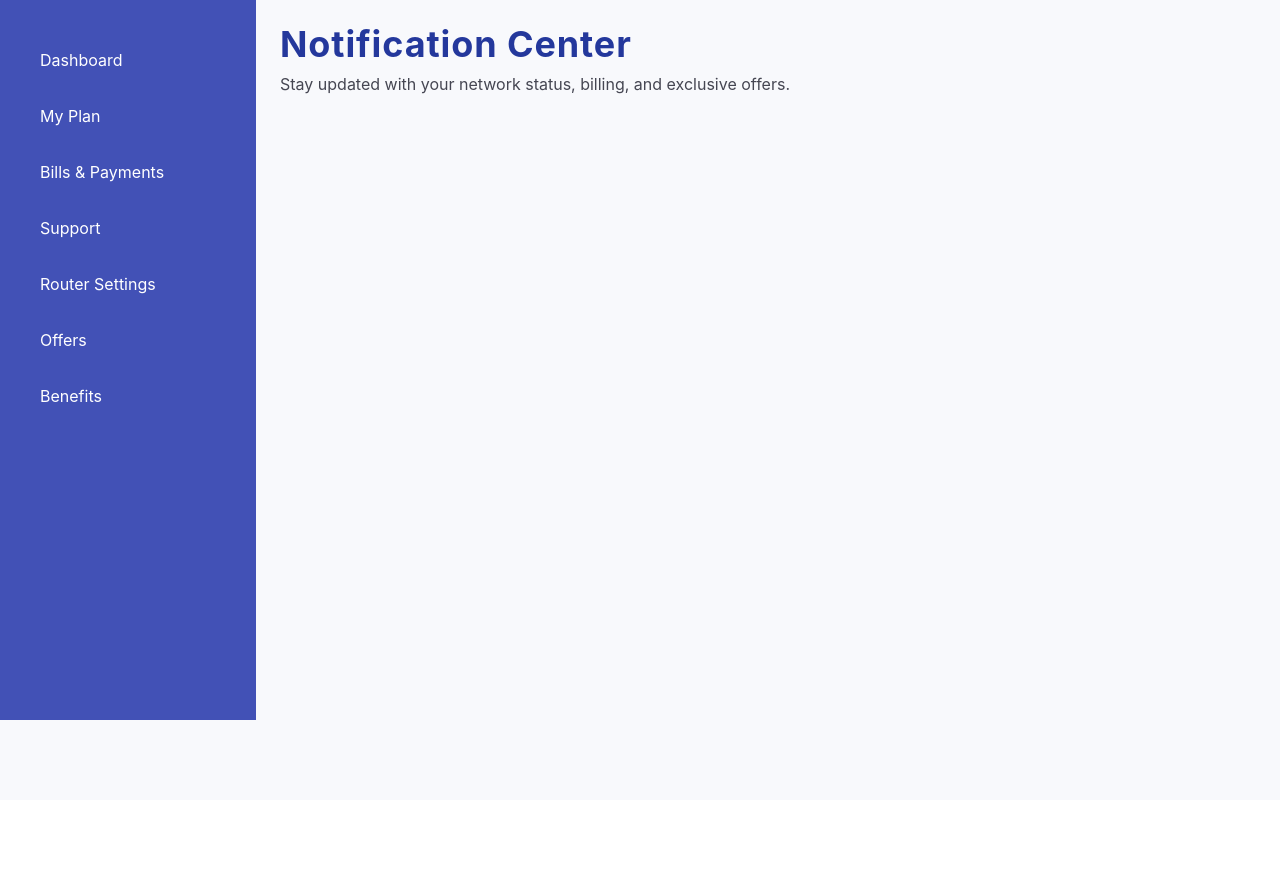
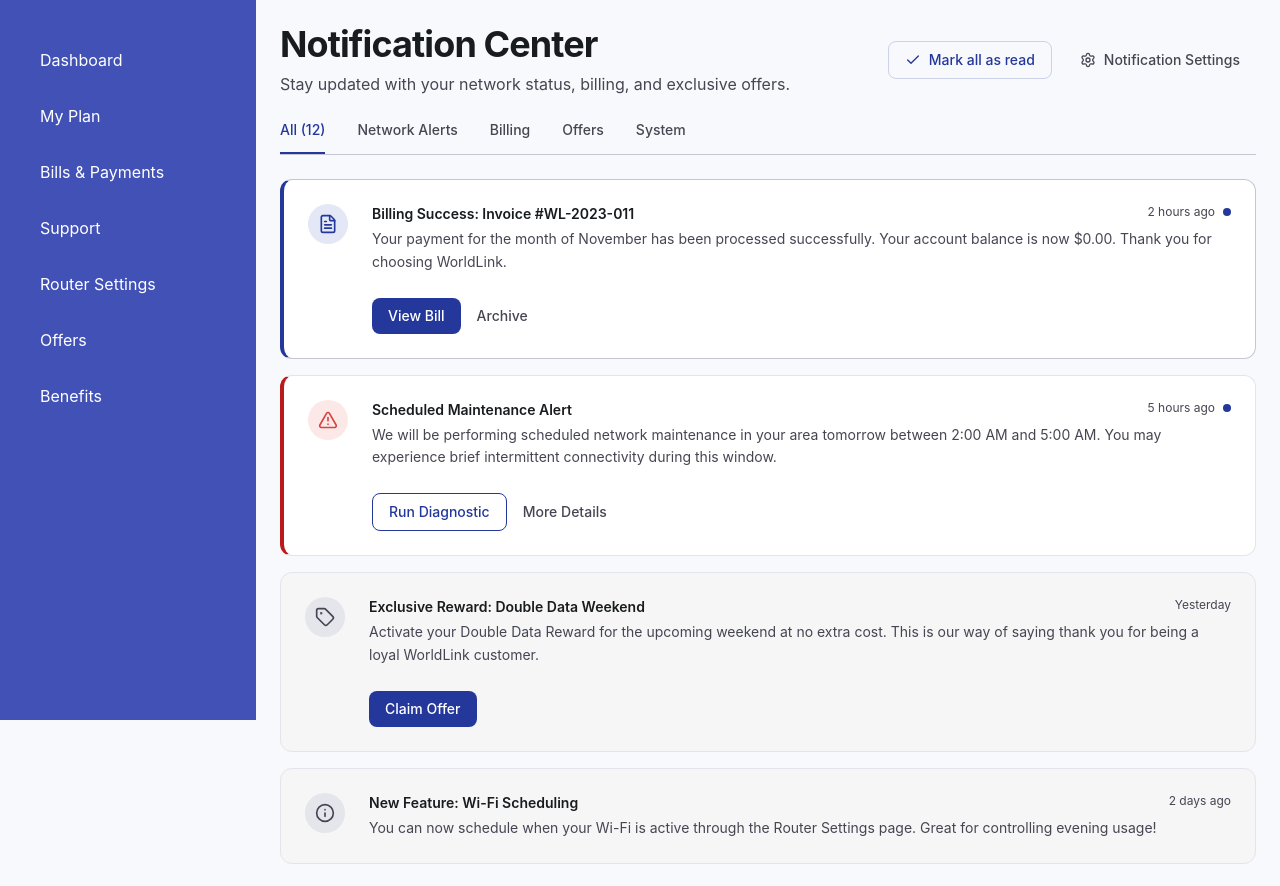
Before and after one commit to shi26tal/worldlink_project, a React (Vite) app: page /notification in a window 1280 px wide. Shown: the part 80-966 px from the top of the page. Before the commit the page ends 880 px from the top, so only its background shows below. Built offline with nearby package versions, Linux system fonts and the light colour scheme.

Commit message:
done with notification page

```diff
--- a/src/pages/NotificationPage.tsx
+++ b/src/pages/NotificationPage.tsx
@@ -1,18 +1,222 @@
+import { useState } from "react";
+import {
+  AlertTriangle,
+  Tag,
+  Info,
+  FileText,
+  Check,
+  Settings,
+  Headphones,
+  Headset,
+} from "lucide-react";
 
+const tabs = ["All (12)", "Network Alerts", "Billing", "Offers", "System"];
 
 const NotificationPage = () => {
+  const [activeTab, setActiveTab] = useState("All (12)");
+
   return (
-    <div className="bg-[#F8F9FC] p-4 min-h-screen md:p-6">
-         <div className="mb-6">
-        <h1 className="text-[#24389C] text-4xl font-bold tracking-wide mb-2">
+    <div className="bg-[#F8F9FC] p-4 md:p-6">
+
+      <div className="flex flex-col md:flex-row md:items-center md:justify-between mb-6 gap-4">
+        <div>
+          <h1 className="text-[#191C1E] text-4xl font-bold tracking-tight mb-2">
             Notification Center
           </h1>
           <p className="text-[#454652] text-base">
-          Stay updated with your network status, billing, and exclusive offers.
+            Stay updated with your network status, billing, and exclusive
+            offers.
+          </p>
+        </div>
+        <div className="flex items-center gap-3">
+          <button className="flex items-center gap-2 px-4 py-2 rounded-lg border border-[#24389C33] text-[#24389C] text-sm font-medium">
+            <Check className="w-4 h-4" color="#24389C" />
+            Mark all as read
+          </button>
+          <button className="flex items-center gap-2 px-4 py-2 text-[#454652] text-sm font-medium">
+            <Settings className="w-4 h-4" />
+            Notification Settings
+          </button>
+        </div>
+      </div>
+
+      {/* tabs */}
+      <div className="flex items-center gap-8 border-b border-[#C5C5D4] mb-6 overflow-x-auto">
+        {tabs.map((tab) => (
+          <button
+            key={tab}
+            onClick={() => setActiveTab(tab)}
+            className={`pb-3 text-sm font-medium border-b-2 whitespace-nowrap transition-colors ${
+              activeTab === tab
+                ? "text-[#24389C] border-[#24389C]"
+                : "text-[#454652] border-transparent hover:text-[#191C1E]"
+            }`}
+          >
+            {tab}
+          </button>
+        ))}
+      </div>
+
+
+      <div className="flex flex-col gap-4 mb-6">
+        {/* billing success */}
+        <div className="relative bg-white rounded-xl border border-[#C5C5D4] border-l-4 border-l-[#24389C] overflow-hidden flex">
+
+          <div className="flex-1 flex gap-6 p-6">
+            <div className="w-10 h-10 rounded-full bg-[#E4E7F5] flex items-center justify-center shrink-0">
+              <FileText className="w-5 h-5 text-[#24389C]" />
+            </div>
+            <div className="flex-1">
+              <div className="flex items-start justify-between gap-4">
+                <p className="text-[#191C1E] text-sm font-semibold">
+                  Billing Success: Invoice #WL-2023-011
+                </p>
+                <div className="flex items-center gap-2 shrink-0">
+                  <span className="text-xs text-[#454652] whitespace-nowrap">
+                    2 hours ago
+                  </span>
+                  <span className="w-2 h-2 rounded-full bg-[#24389C]" />
+                </div>
+              </div>
+              <p className="text-[#454652] text-sm mt-1 leading-relaxed">
+                Your payment for the month of November has been processed
+                successfully. Your account balance is now $0.00. Thank you for
+                choosing WorldLink.
+              </p>
+              <div className="flex items-center gap-4 mt-6">
+                <button className="px-4 py-2 rounded-lg bg-[#24389C] text-white text-sm font-medium">
+                  View Bill
+                </button>
+                <button className="text-[#454652] text-sm font-medium">
+                  Archive
+                </button>
+              </div>
+            </div>
+          </div>
+        </div>
+
+        {/* scheduled maintenance */}
+        <div className="relative bg-white rounded-xl border border-[#E4E5EB] border-l-4 border-l-[#BA1A1A] overflow-hidden flex">
+
+          <div className="flex-1 flex gap-6 p-6">
+            <div className="w-10 h-10 rounded-full bg-[#FCE9E7] flex items-center justify-center shrink-0">
+              <AlertTriangle className="w-5 h-5 text-[#D64545]" />
+            </div>
+            <div className="flex-1">
+              <div className="flex items-start justify-between gap-4">
+                <p className="text-[#191C1E] text-sm font-semibold">
+                  Scheduled Maintenance Alert
+                </p>
+                <div className="flex items-center gap-2 shrink-0">
+                  <span className="text-xs text-[#454652] whitespace-nowrap">
+                    5 hours ago
+                  </span>
+                  <span className="w-2 h-2 rounded-full bg-[#24389C]" />
+                </div>
+              </div>
+              <p className="text-[#454652] text-sm mt-1 leading-relaxed">
+                We will be performing scheduled network maintenance in your area
+                tomorrow between 2:00 AM and 5:00 AM. You may experience brief
+                intermittent connectivity during this window.
+              </p>
+              <div className="flex items-center gap-4 mt-6">
+                <button className="px-4 py-2 rounded-lg border border-[#24389C] text-[#24389C] text-sm font-medium">
+                  Run Diagnostic
+                </button>
+                <button className="text-[#454652] text-sm font-medium">
+                  More Details
+                </button>
+              </div>
+            </div>
+          </div>
+        </div>
+
+        {/* exclusive reward */}
+        <div className="relative bg-[#F6F3F280] rounded-xl border border-[#E4E5EB] overflow-hidden flex">
+          <div className="flex-1 flex gap-6 p-6">
+            <div className="w-10 h-10 rounded-full bg-[#4F58851A] flex items-center justify-center shrink-0">
+              <Tag className="w-5 h-5 text-[#454652]" />
+            </div>
+            <div className="flex-1">
+              <div className="flex items-start justify-between gap-4">
+                <p className="text-[#191C1E] text-sm font-semibold">
+                  Exclusive Reward: Double Data Weekend
+                </p>
+                <span className="text-xs text-[#454652] whitespace-nowrap">
+                  Yesterday
+                </span>
+              </div>
+              <p className="text-[#454652] text-sm mt-1 leading-relaxed">
+                Activate your Double Data Reward for the upcoming weekend at no
+                extra cost. This is our way of saying thank you for being a
+                loyal WorldLink customer.
+              </p>
+              <div className="flex items-center gap-4 mt-6">
+                <button className="px-4 py-2 rounded-lg bg-[#24389C] text-white text-sm font-medium">
+                  Claim Offer
+                </button>
+              </div>
+            </div>
+          </div>
+        </div>
+
+        {/* wi-Fi scheduling */}
+        <div className="relative bg-[#F6F3F280] rounded-xl border border-[#E4E5EB] overflow-hidden flex">
+          <div className="flex-1 flex gap-6 p-6">
+            <div className="w-10 h-10 rounded-full bg-[#4F58851A] flex items-center justify-center shrink-0">
+              <Info className="w-5 h-5 text-[#454652]" />
+            </div>
+            <div className="flex-1">
+              <div className="flex items-start justify-between gap-6">
+                <p className="text-[#191C1E] text-sm font-semibold">
+                  New Feature: Wi-Fi Scheduling
+                </p>
+                <span className="text-xs text-[#454652] whitespace-nowrap">
+                  2 days ago
+                </span>
+              </div>
+              <p className="text-[#454652] text-sm mt-1 leading-relaxed">
+                You can now schedule when your Wi-Fi is active through the
+                Router Settings page. Great for controlling evening usage!
               </p>
             </div>
           </div>
-  )
-}
+        </div>
+      </div>
 
-export default NotificationPage
+      {/*  banners */}
+      <div className="grid grid-cols-1 md:grid-cols-12 gap-6">
+        <div className="md:col-span-8 rounded-2xl bg-[#24389C] p-8 flex flex-col justify-center">
+          <span className="inline-block w-fit px-3 py-1 rounded-full bg-white/20 text-[#CACFFF] text-xs font-semibold tracking-wide mb-4">
+            UPGRADE HUB
+          </span>
+          <h2 className="text-[#CACFFF] text-3xl font-bold mb-3">Unleash Speeds</h2>
+          <p className="text-[#CACFFF] text-base max-w-md mb-8 leading-relaxed">
+            Upgrade your plan today and get a free premium router installation.
+            Power your entire home with lightning-fast fiber connectivity.
+          </p>
+          <button className="w-fit px-5 py-3 rounded-xl bg-white text-[#24389C] text-base font-semibold">
+            Check Availability
+          </button>
+        </div>
+
+        <div className="md:col-span-4 rounded-2xl bg-[#EAE7E7] p-8 flex flex-col items-center justify-center text-center">
+          <div className="p-6 rounded-xl bg-white flex items-center justify-center mb-4 shadow-sm">
+            <Headset className="w-8 h-8 text-[#24389C]" />
+          </div>
+          <p className="text-[#191C1E] text-sm font-semibold mb-2">
+            Need help?
+          </p>
+          <p className="text-[#454652] text-sm mb-6 max-w-55">
+            Our experts are available 24/7 for network support.
+          </p>
+          <button className="text-[#24389C] text-sm font-semibold">
+            Chat with Support
+          </button>
+        </div>
+      </div>
+    </div>
+  );
+};
+
+export default NotificationPage;
```
Lines whose indentation alone changed are shown as unchanged.
